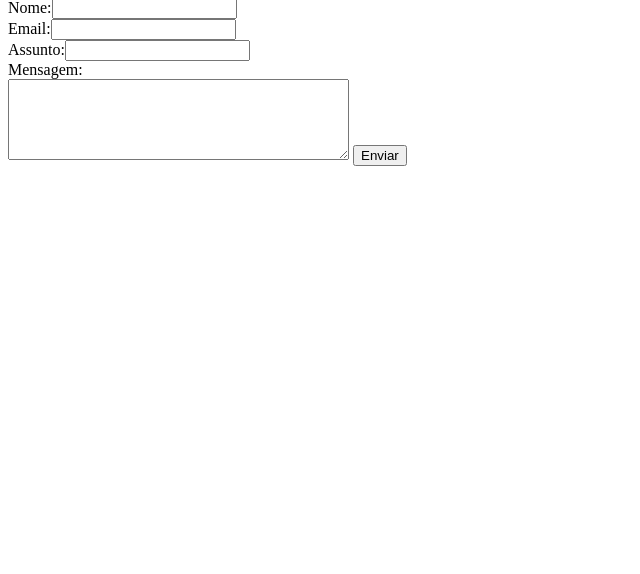
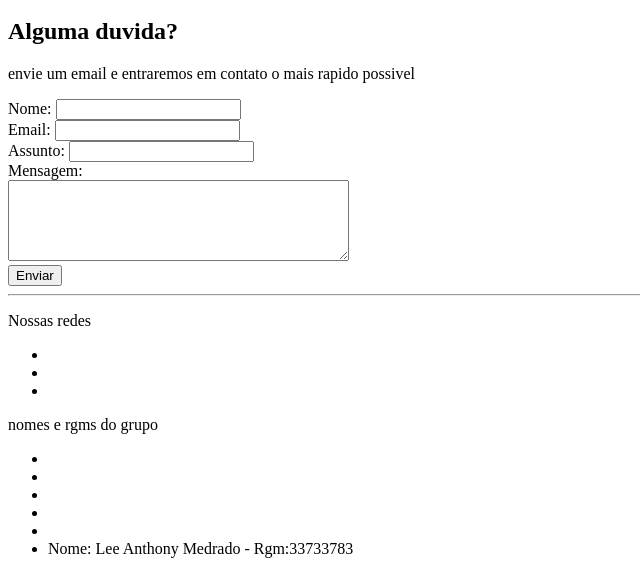
Before and after one commit to Leecaveira/Mercado-Procurado, a plain HTML site: page Contato.html in a window 1280 px wide. Shown: the part 277-851 px from the top of the page, without its empty margins (0-640 px from the left). Before the commit the page ends 800 px from the top, so only its background shows below. Drawn offline with Linux system fonts and the light colour scheme.

Commit message:
Add files via upload

```diff
--- a/Contato.html
+++ b/Contato.html
@@ -3,7 +3,7 @@
 <head>
     <meta charset="UTF-8">
     <meta name="viewport" content="width=device-width, initial-scale=1.0">
-    <title>Projeto</title>
+    <title>contato</title>
     <link rel="stylesheet" href="Estilo.css">
 </head>
 <body>
@@ -14,25 +14,47 @@
     <a href="Index.html">Inicio</a>
     <a href="Todos os produtos.html">Categorias</a>
     <a href="Contato.html">Contato</a>
-    <a href="4">4</a>
-    <a href="5">5</a>
-
 </nav>
 </header>
 
 <main>
+    <h2>Alguma duvida?</h2>
+    <P>envie um email e entraremos em contato o mais rapido possivel</P>
     <form method="get">
-        Nome:<input type="text" name="Nome"><br>
-        Email:<input type="email" name="Email"><br>
-        Assunto:<input type="text" name="Assunto"><br>
-        Mensagem:<br>
-        <textarea name="msg" rows="5" cols="40"></textarea>
+        <label for="nome">Nome:</label>
+        <input type="text" name="nome" id="nome" required><br>
+
+        <label for="email">Email:</label>
+        <input type="email" name="email" id="email" required><br>
+
+        <label for="assunto">Assunto:</label>
+        <input type="text" name="assunto" id="assunto" required><br>
+
+        <label for="msg">Mensagem:</label><br>
+        <textarea name="msg" id="msg" rows="5" cols="40" required></textarea><br>
+
         <button type="submit">Enviar</button>
     </form>
 </main>
 
 <footer>
+<hr>
+<p>Nossas redes </p>
+<ul>
+    <li></li>
+    <li></li>
+    <li></li>
+</ul>
 
+<p>nomes e rgms do grupo</p>
+<ul>
+    <li></li>
+    <li></li>
+    <li></li>
+    <li></li>
+    <li></li>
+    <li>Nome: Lee Anthony Medrado - Rgm:33733783 </li>
+</ul>
 </footer>
 
 </body>
```
Also changed, not shown: Index.html (+1 -4 lines), Todos os produtos.html (+2 -5 lines).
